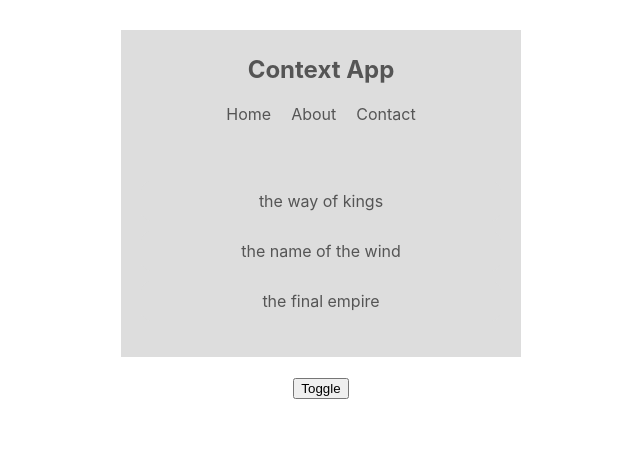
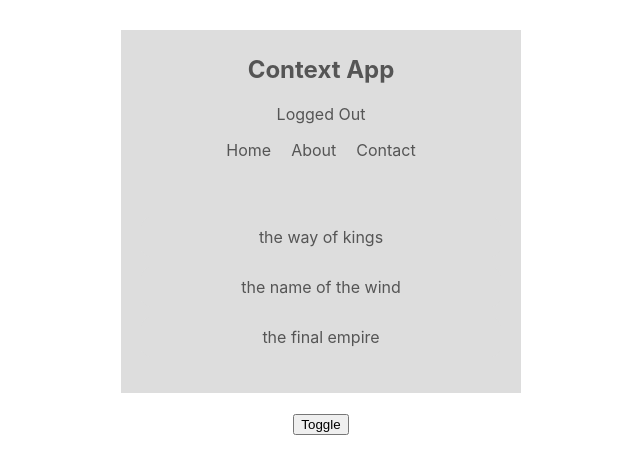
Before and after one commit to thetimwu/react_context_and_hook, a React (Create React App) app: page / in a window 1280 px wide. Shown: the top 474 px of the page, without its empty margins (319-959 px from the left). Built offline with nearby package versions, Linux system fonts and the light colour scheme.

Commit message:
add multiple contexts and use context consumer

```diff
--- a/src/App.js
+++ b/src/App.js
@@ -3,14 +3,17 @@
 import BookList from "./components/BookList";
 import ThemeContextProvider from "./contexts/ThemeContext";
 import ToggleTheme from "./components/ToggleTheme";
+import AuthContextProvider from "./contexts/AuthContext";
 
 function App() {
   return (
     <div className="App">
       <ThemeContextProvider>
-        <Navbar />
-        <BookList />
-        <ToggleTheme />
+        <AuthContextProvider>
+          <Navbar />
+          <BookList />
+          <ToggleTheme />
+        </AuthContextProvider>
       </ThemeContextProvider>
     </div>
   );
--- a/src/components/Navbar.js
+++ b/src/components/Navbar.js
@@ -1,15 +1,23 @@
 import React, { Component } from "react";
 import { ThemeContext } from "../contexts/ThemeContext";
+import { AuthContext } from "../contexts/AuthContext";
 
 class Navbar extends Component {
-  static contextType = ThemeContext;
   render() {
-    const { isLightTheme, light, dark } = this.context;
+    return (
+      <AuthContext.Consumer>
+        {(authContext) => (
+          <ThemeContext.Consumer>
+            {(themeContext) => {
+              const { isAuthenticated, toggleAuth } = authContext;
+              const { isLightTheme, light, dark } = themeContext;
               const theme = isLightTheme ? light : dark;
-
               return (
                 <nav style={{ background: theme.ui, color: theme.syntax }}>
                   <h1>Context App</h1>
+                  <div onClick={toggleAuth}>
+                    {isAuthenticated ? "Logged In" : "Logged Out"}
+                  </div>
                   <ul>
                     <li>Home</li>
                     <li>About</li>
@@ -17,6 +25,11 @@
                   </ul>
                 </nav>
               );
+            }}
+          </ThemeContext.Consumer>
+        )}
+      </AuthContext.Consumer>
+    );
   }
 }
 
--- /dev/null
+++ b/src/contexts/AuthContext.js
@@ -0,0 +1,23 @@
+import React, { Component, createContext } from "react";
+
+export const AuthContext = createContext();
+
+class AuthContextProvider extends Component {
+  state = {
+    isAuthenticated: false,
+  };
+  toggleAuth = () => {
+    this.setState({ isAuthenticated: !this.state.isAuthenticated });
+  };
+  render() {
+    return (
+      <AuthContext.Provider
+        value={{ ...this.state, toggleAuth: this.toggleAuth }}
+      >
+        {this.props.children}
+      </AuthContext.Provider>
+    );
+  }
+}
+
+export default AuthContextProvider;
```
Lines whose indentation alone changed are shown as unchanged.
